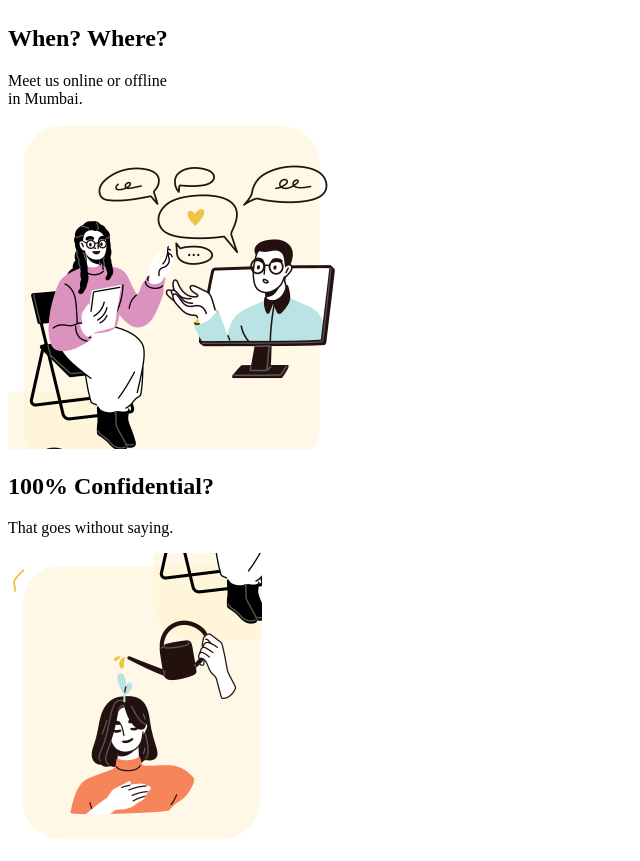
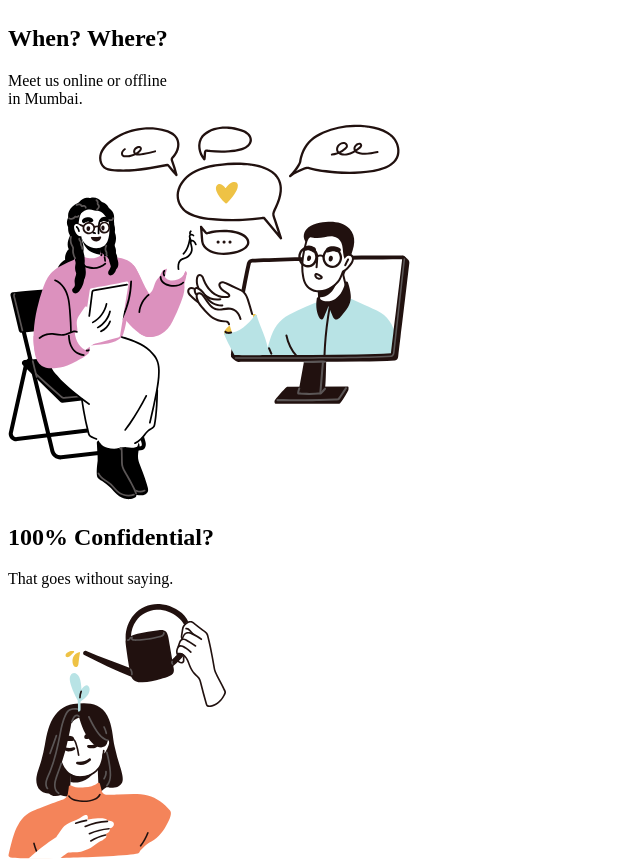
Before and after one commit to Cloudivox/mending-mind, a React (Create React App) app: page / in a window 1280 px wide. Shown: the part 2120-2981 px from the top of the page, without its empty margins (0-640 px from the left). Built offline with nearby package versions, Linux system fonts and the light colour scheme; a web font is replaced by a local one.

Commit message:
design added goal section

```diff
--- a/src/components/goal-section/goal-section.tsx
+++ b/src/components/goal-section/goal-section.tsx
@@ -1,7 +1,7 @@
 import line from "../../assets/images/goal-section-line.png";
 import goal1 from "../../assets/images/goal-img-1.png";
-import goal2 from "../../assets/images/goal-img-2.png";
-import goal3 from "../../assets/images/goal-img-3.png";
+import goal2 from "../../assets/images/goal-section-img2.png";
+import goal3 from "../../assets/images/goal-section-img3.png";
 
 function GoalSection() {
   return (
@@ -24,11 +24,11 @@ function GoalSection() {
         </div>
       </div>
       <div className="min-h-screen bg-white p-8">
-        <div className="max-w-6xl mx-auto">
+        <div className="max-w-7xl mx-auto">
           {/* First Row with Side Image */}
           <div className="flex flex-col md:flex-row items-end">
-            <div className="md:w-1/4">
-              <h2 className="text-2xl font-bold mb-2 font-montserrat">
+            <div className="md:w-1/4 -ms-[50px] mb-[200px]">
+              <h2 className="text-2xl font-bold font-montserrat">
                 All Inclusive?
               </h2>
               <p className="text-lg text-gray-700 relative inline-block font-montserrat">
@@ -37,19 +37,19 @@ function GoalSection() {
             </div>
 
             <div className="md:w-1/2">
-              <div className="">
+              <div className="-ms-[80px]">
                 <img
                   src={goal1}
                   alt="Inclusive community"
-                  className="w-full h-full object-cover rounded-2xl"
+                  className="w-[500px] h-[600px] object-cover rounded-2xl bg-[#fffae6]/60"
                 />
               </div>
             </div>
 
             {/* Middle Image (positioned to the right) */}
             <div className="md:w-1/2 md:mt-12">
-              <div className="text-center mb-4">
-                <h2 className="text-2xl font-bold mb-2 font-montserrat">
+              <div className="text-center">
+                <h2 className="text-2xl font-bold font-montserrat">
                   When? Where?
                 </h2>
                 <p className="text-lg text-gray-700 font-montserrat">
@@ -58,12 +58,14 @@ function GoalSection() {
                   in Mumbai.
                 </p>
               </div>
-              <div className="">
-                <img
-                  src={goal2}
-                  alt="Confidential meetings"
-                  className="w-full h-full object-cover rounded-2xl"
-                />
+              <div>
+                <div className=" bg-[#fffae6]/60 -mb-[100px] -ms-20 -px-10 rounded-[15%] z-[1]">
+                  <img
+                    src={goal2}
+                    alt="Confidential meetings"
+                    className="w-[500px] h-[600px] mt-[100px] rounded-2xl relative z-[1] bg-[#fffae6]/60"
+                  />
+                </div>
               </div>
             </div>
           </div>
@@ -80,11 +82,11 @@ function GoalSection() {
             </div>
 
             <div className="md:w-1/2">
-              <div className="">
+              <div className=" pt-10 p-5 bg-[#fffae6]/60 rounded-[15%]">
                 <img
                   src={goal3}
                   alt="Professional support"
-                  className="w-full h-full object-cover rounded-2xl"
+                  className="w-[400px] h-[500px] relative z-[1] object-cover rounded-2xl"
                 />
               </div>
             </div>
```
Also changed, not shown: src/assets/images/goal-section-img2.png (added), src/assets/images/goal-section-img3.png (added).
